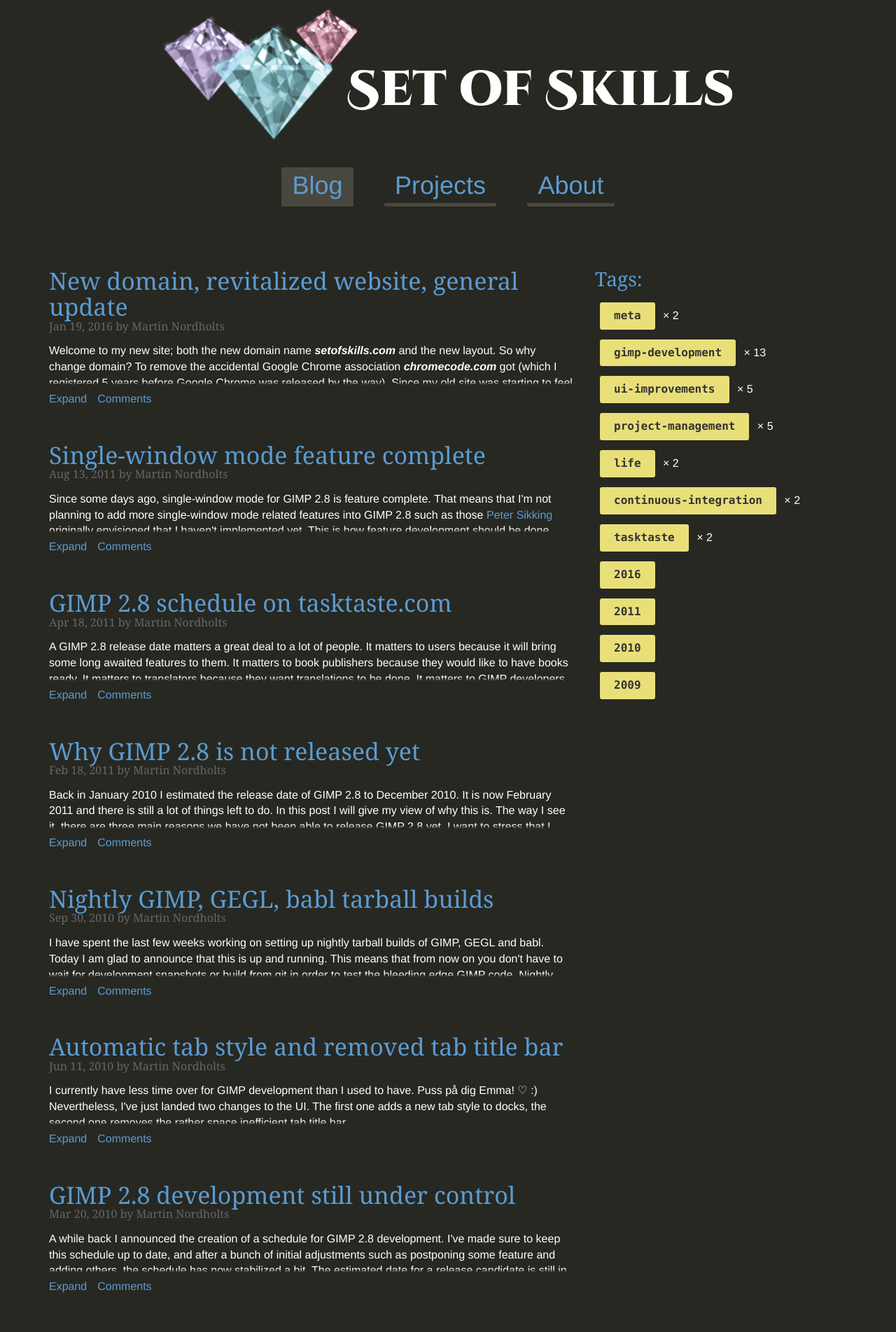
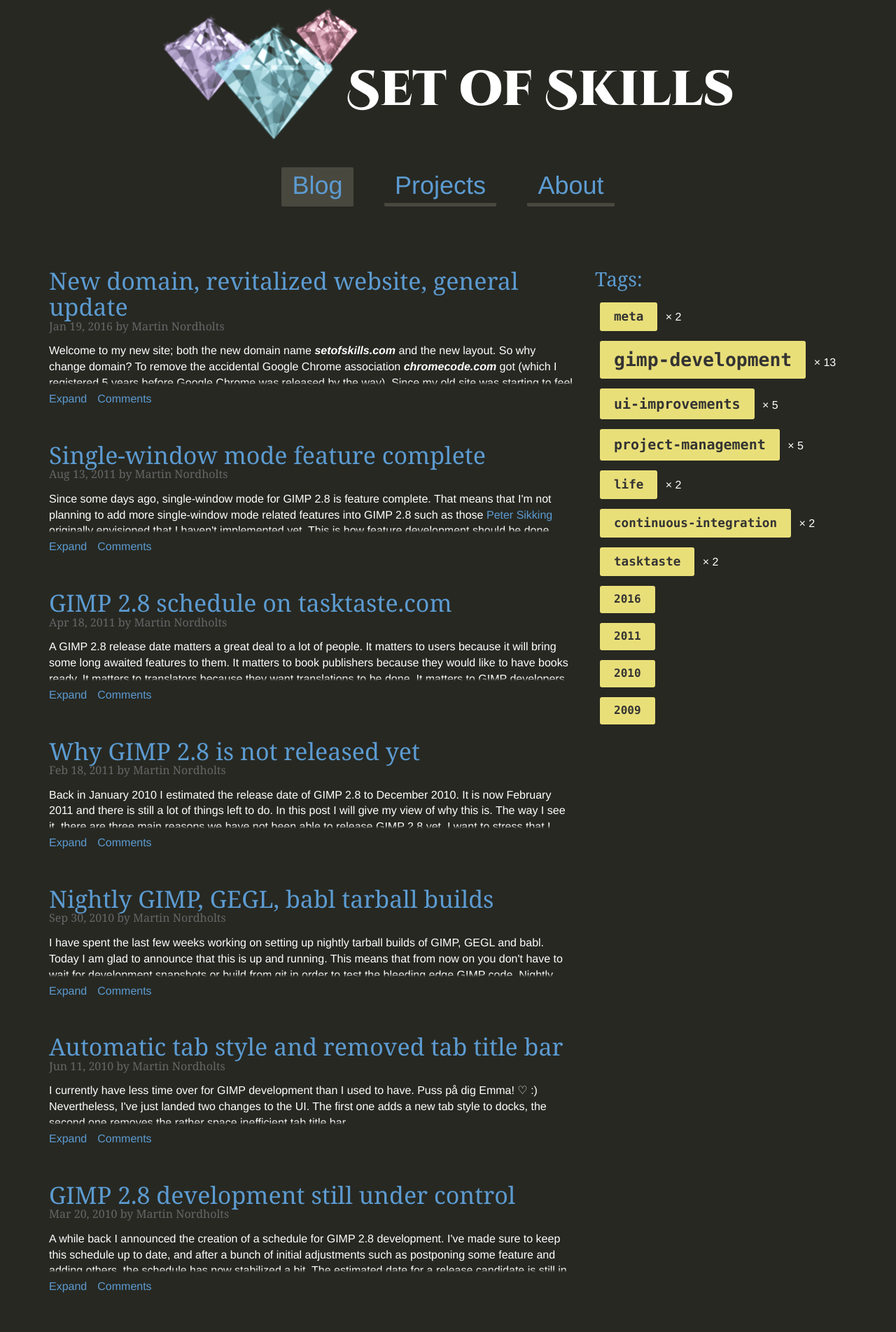
Before and after one commit to Enselic/chromecode, a Jekyll site: the page built from index.html, in a window 1280 px wide. Shown: the top 1903 px of the page at 70% size. Built offline with Jekyll 4.4.1, drawn with Linux system fonts in a browser that asks for light colours; comment, search, counter and statistics services are not loaded.

Commit message:
Make used tags larger by post count

```diff
--- a/_layouts/default.html
+++ b/_layouts/default.html
@@ -70,7 +70,9 @@
                 <aside class="col-xs-12 col-sm-5 col-lg-4">
                     <h3>{{ page.tag_title }}:</h3>
 {% for tag in site.tags %}
-                    <a class="tag post-list-header">{{ tag[0] }}</a> × {{ tag[1].size }} <br/>
+    {% assign tagCount = tag[1].size %}
+    {% assign extraSize = tagCount | times: 5 %}
+                    <a style="font-size: {{ 100 | plus: extraSize }}%" class="tag post-list-header">{{ tag[0] }}</a> × {{ tagCount }} <br/>
                     <ul class="h4 posts">
     {% for post in tag[1] %}
                         <li><a href="{{ post.url }}">{{ post.title }}</a></li>
```
